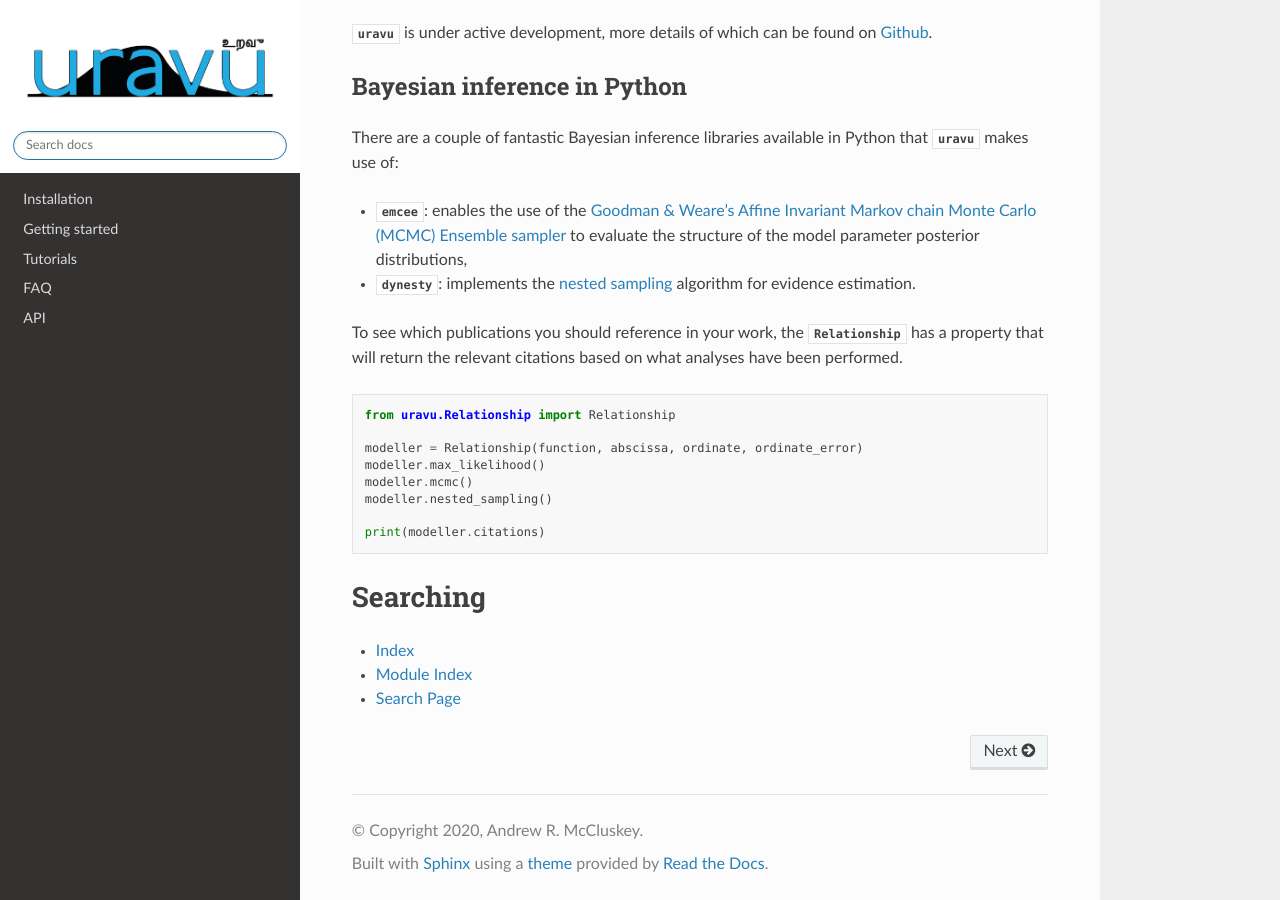
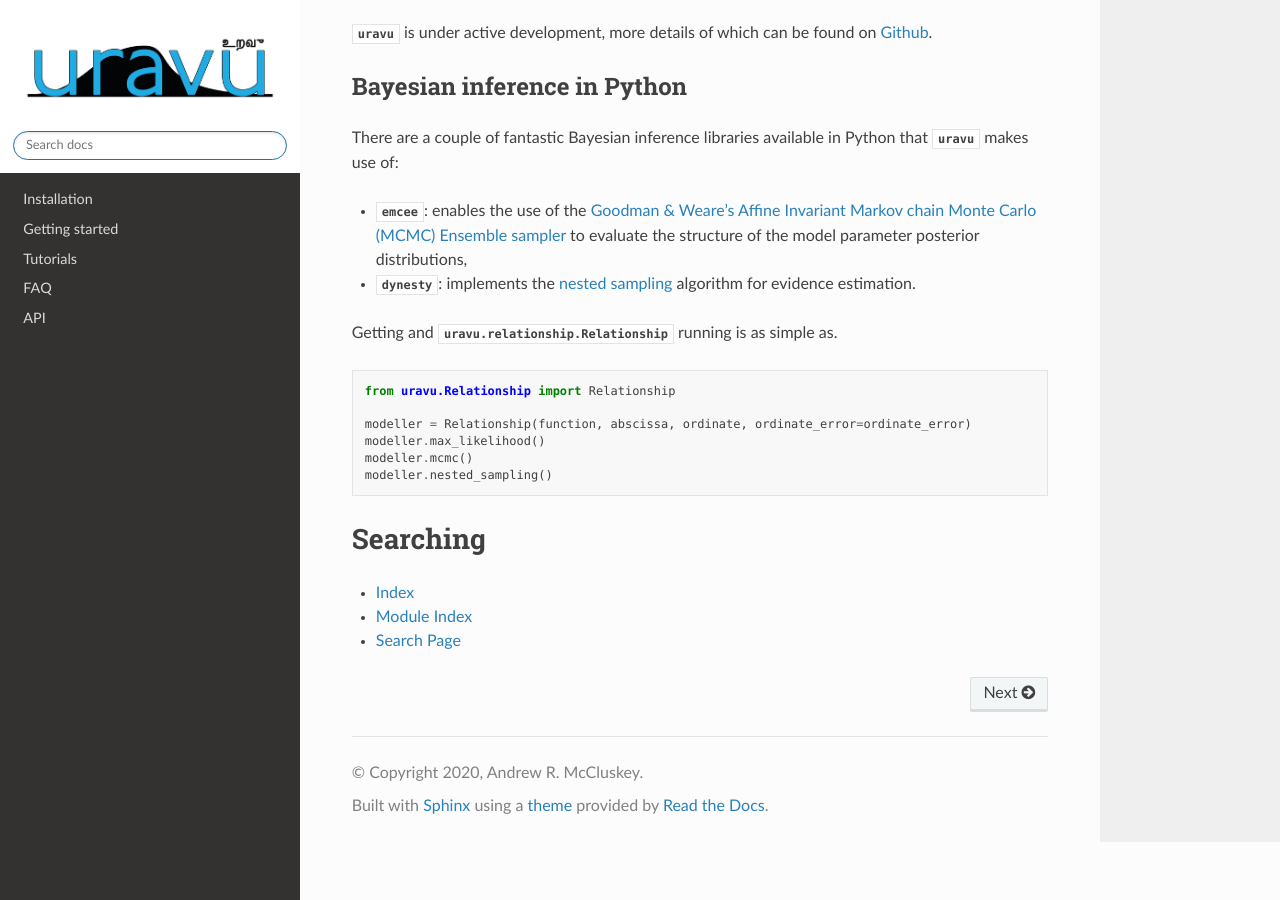
Before and after one commit to arm61/uravu, a Sphinx documentation site: the page built from docs/source/index.rst, in a window 1280 px wide and 900 px high, scrolled down 939 px. Built offline with Sphinx 7.4.7 and the Read the Docs theme 2.0.0, drawn with Linux system fonts in a browser that asks for light colours; formulas are drawn with MathJax 3.

Commit message:
remove the citations part;

```diff
--- a/docs/source/index.rst
+++ b/docs/source/index.rst
@@ -30,18 +30,16 @@ There are a couple of fantastic Bayesian inference libraries available in Python
 - :py:mod:`emcee`: enables the use of the `Goodman & Weare’s Affine Invariant Markov chain Monte Carlo (MCMC) Ensemble sampler`_ to evaluate the structure of the model parameter posterior distributions,
 - :py:mod:`dynesty`: implements the `nested sampling`_ algorithm for evidence estimation.
 
-To see which publications you should reference in your work, the :py:class:`~uravu.relationship.Relationship` has a property that will return the relevant citations based on what analyses have been performed.
+Getting and :py:class:`uravu.relationship.Relationship` running is as simple as.
 
 .. code-block:: python
 
    from uravu.Relationship import Relationship
 
-   modeller = Relationship(function, abscissa, ordinate, ordinate_error)
+   modeller = Relationship(function, abscissa, ordinate, ordinate_error=ordinate_error)
    modeller.max_likelihood()
    modeller.mcmc()
    modeller.nested_sampling()
-
-   print(modeller.citations)
 
 .. _basic tutorials: ./tutorials.html
 .. _Github: https://github.com/arm61/uravu
```
